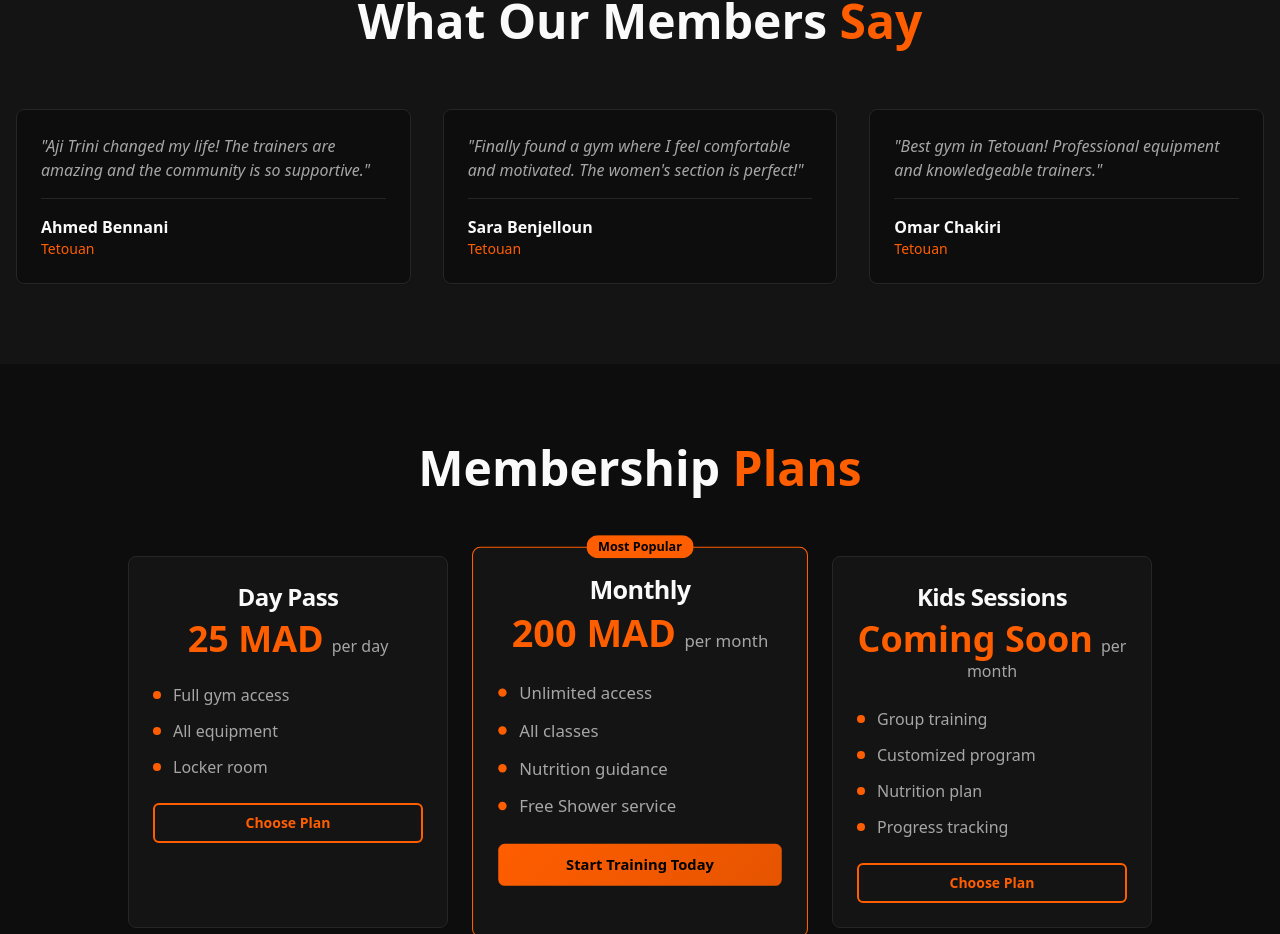
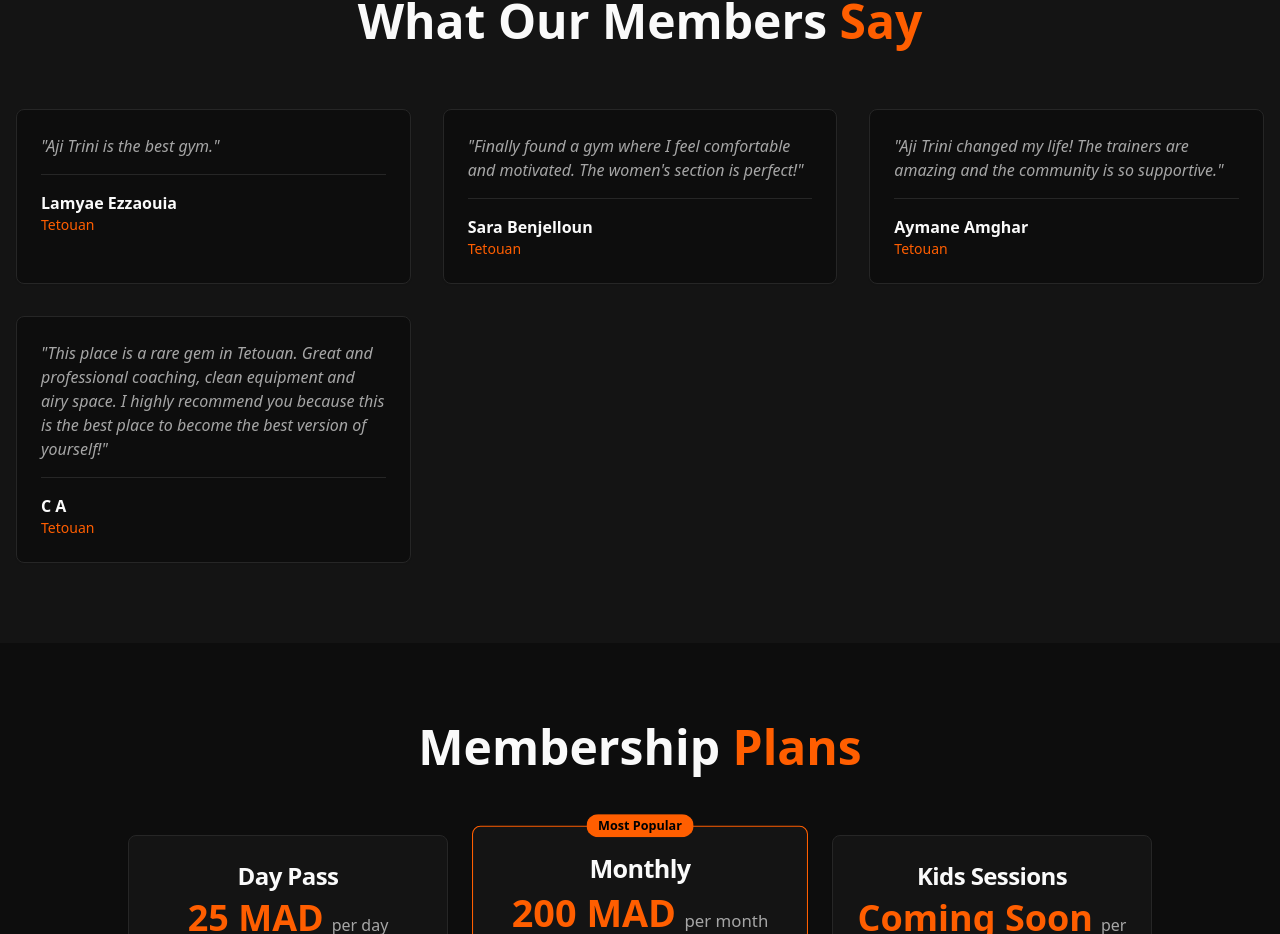
Before and after one commit to AymaneAmghar/aji-trini-tetouan-fitness, a React (Vite) app: page / in a window 1280 px wide. Shown: the part 3372-4306 px from the top of the page. Built offline with nearby package versions, Linux system fonts and the light colour scheme.

Commit message:
Update Index.tsx

```diff
--- a/src/pages/Index.tsx
+++ b/src/pages/Index.tsx
@@ -88,16 +88,20 @@ const Index = () => {
     }]
   };
   const testimonials = [{
-    name: "Ahmed Bennani",
-    text: "Aji Trini changed my life! The trainers are amazing and the community is so supportive.",
+    name: "Lamyae Ezzaouia",
+    text: "Aji Trini is the best gym.",
     location: "Tetouan"
   }, {
     name: "Sara Benjelloun",
     text: "Finally found a gym where I feel comfortable and motivated. The women's section is perfect!",
     location: "Tetouan"
   }, {
-    name: "Omar Chakiri",
-    text: "Best gym in Tetouan! Professional equipment and knowledgeable trainers.",
+    name: "Aymane Amghar",
+    text: "Aji Trini changed my life! The trainers are amazing and the community is so supportive.",
+    location: "Tetouan"
+  }, {
+    name: "C A",
+    text: "This place is a rare gem in Tetouan. Great and professional coaching, clean equipment and airy space. I highly recommend you because this is the best place to become the best version of yourself!",
     location: "Tetouan"
   }];
   const pricingPlans = [{
```
